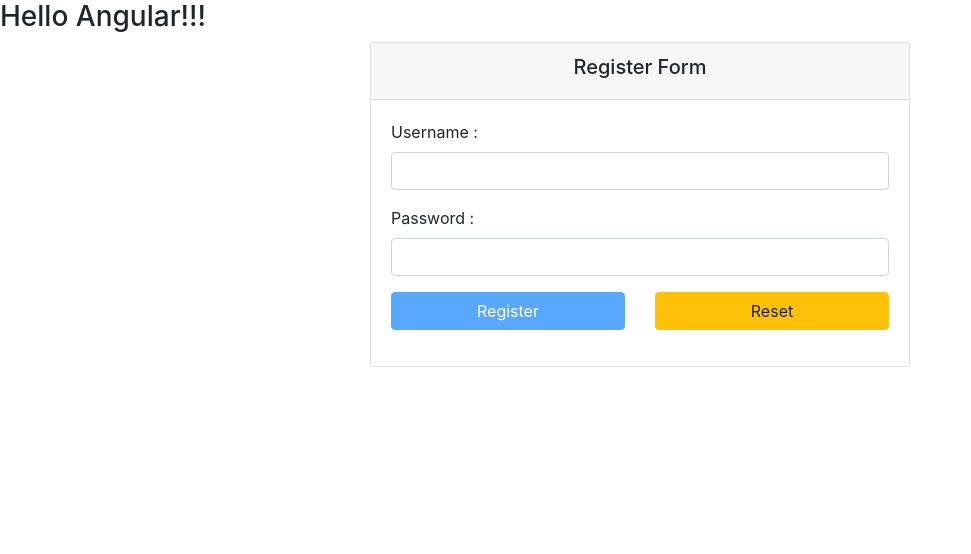
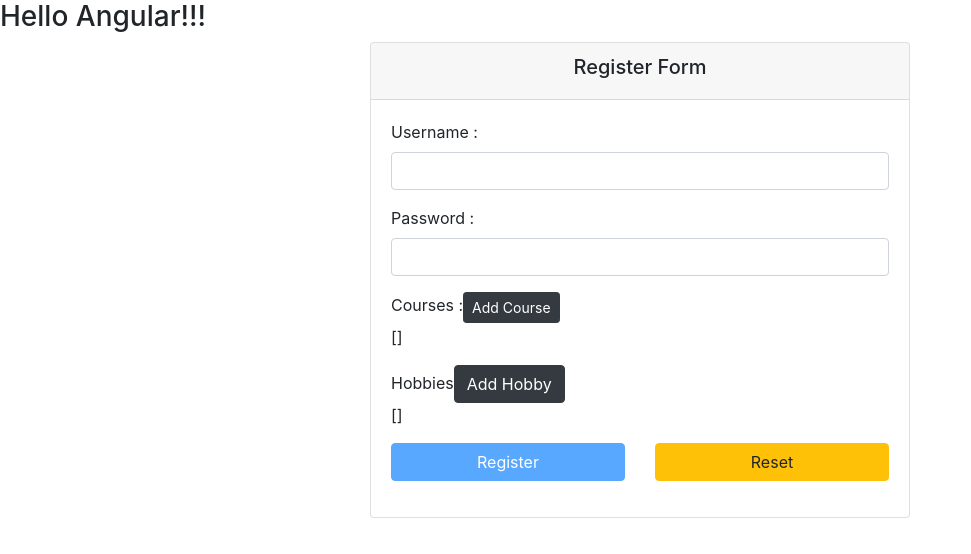
Before and after one commit to synergy2411/ng-feb-21, an Angular app in the folder users-app/: page / in a window 1280 px wide. Shown: the top 554 px of the page, without its empty margins (0-971 px from the left). Built offline with nearby package versions, Linux system fonts and the light colour scheme.

Commit message:
form array added

```diff
--- a/users-app/src/app/components/auth/register/register.component.html
+++ b/users-app/src/app/components/auth/register/register.component.html
@@ -44,6 +44,43 @@
                   </div>
                 </div>
             </div>
+
+            <!-- Courses -->
+            <div class="form-group">
+              <label for="courses">Courses :</label>
+              <button (click)="addCourse()"
+                type="button"
+                class="btn btn-dark btn-sm">Add Course</button>
+              <div *ngFor="let course of courses.controls; index as i">
+                <input type="text" [formControl]="courses.controls[i]">
+                <button class="btn btn-danger btn-sm" (click)="removeCourse(i)">X</button>
+              </div>
+                <br>
+              {{courses.value | json}}
+            </div>
+
+            <!-- Hobbies -->
+            <div class="form-group">
+              <label for="hobbies">Hobbies</label>
+              <button class="btn btn-dark"
+                (click)="addHobby()"
+                type="button">Add Hobby</button>
+                <div *ngFor="let hobby of hobbies.controls">
+                  <div [formGroup]="hobby">
+                    <div class="row">
+                      <div class="col-6">
+                        <input type="text" formControlName="name" placeholder="hobby name" class="form-control">
+                      </div>
+                      <div class="col-6">
+                        <input type="number" formControlName="frequency" placeholder="frequency" class="form-control">
+                      </div>
+                    </div>
+                  </div>
+                </div>
+                <br>
+                {{ hobbies.value | json}}
+            </div>
+
             <!-- buttons -->
             <div class="form-group">
               <div class="row">
--- a/users-app/src/app/components/auth/register/register.component.ts
+++ b/users-app/src/app/components/auth/register/register.component.ts
@@ -1,5 +1,5 @@
 import { Component, OnInit } from '@angular/core';
-import { AbstractControl, FormBuilder, FormControl, FormGroup, ValidationErrors, Validators } from '@angular/forms';
+import { AbstractControl, FormArray, FormBuilder, FormControl, FormGroup, ValidationErrors, Validators } from '@angular/forms';
 
 @Component({
   selector: 'app-register',
@@ -18,6 +18,26 @@ export class RegisterComponent implements OnInit {
     this.hasExclamationMark
   ]);
   registerForm : FormGroup;
+  courses = new FormArray([]);
+
+  hobbies = new FormArray([]);
+
+  addHobby(){
+    const hobby = new FormGroup({
+      name : new FormControl(''),
+      frequency : new FormControl('')
+    })
+    this.hobbies.push(hobby);
+  }
+
+  addCourse(){
+    this.courses.push(new FormControl(''))
+    console.log(this.courses);
+  }
+
+  removeCourse(index: number){
+    this.courses.removeAt(index);
+  }
 
   constructor(private fb : FormBuilder) {
     this.registerForm = this.fb.group({
```
